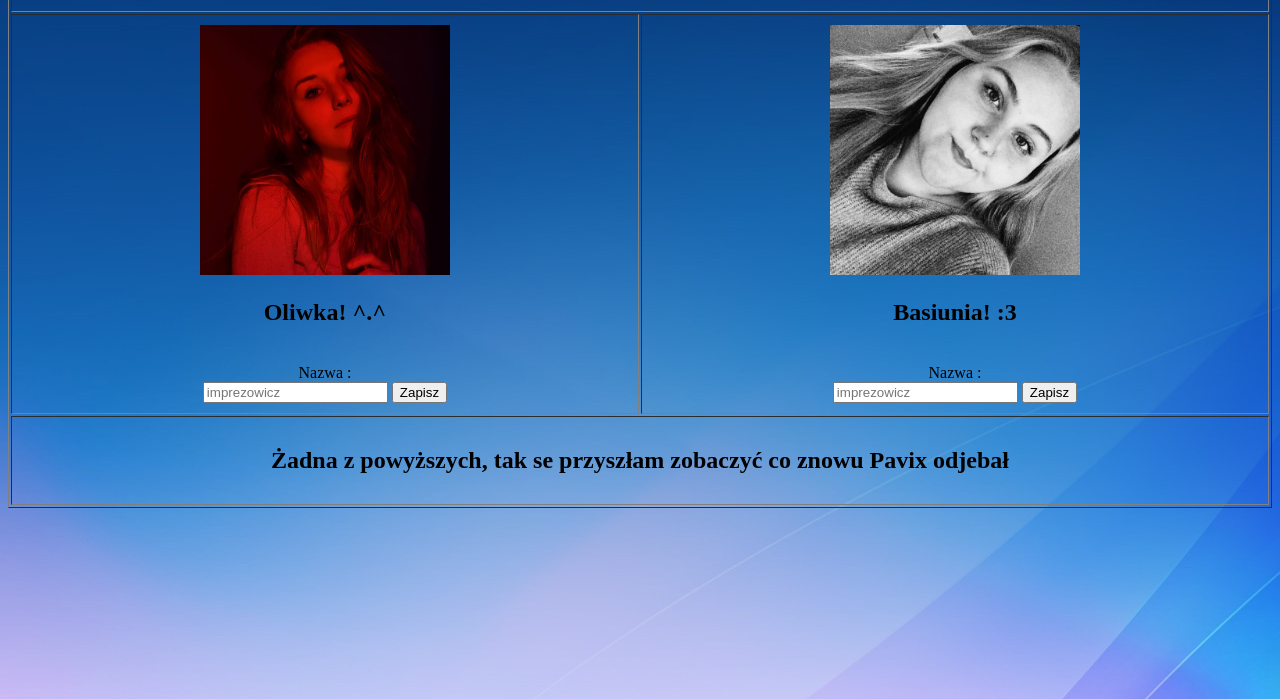
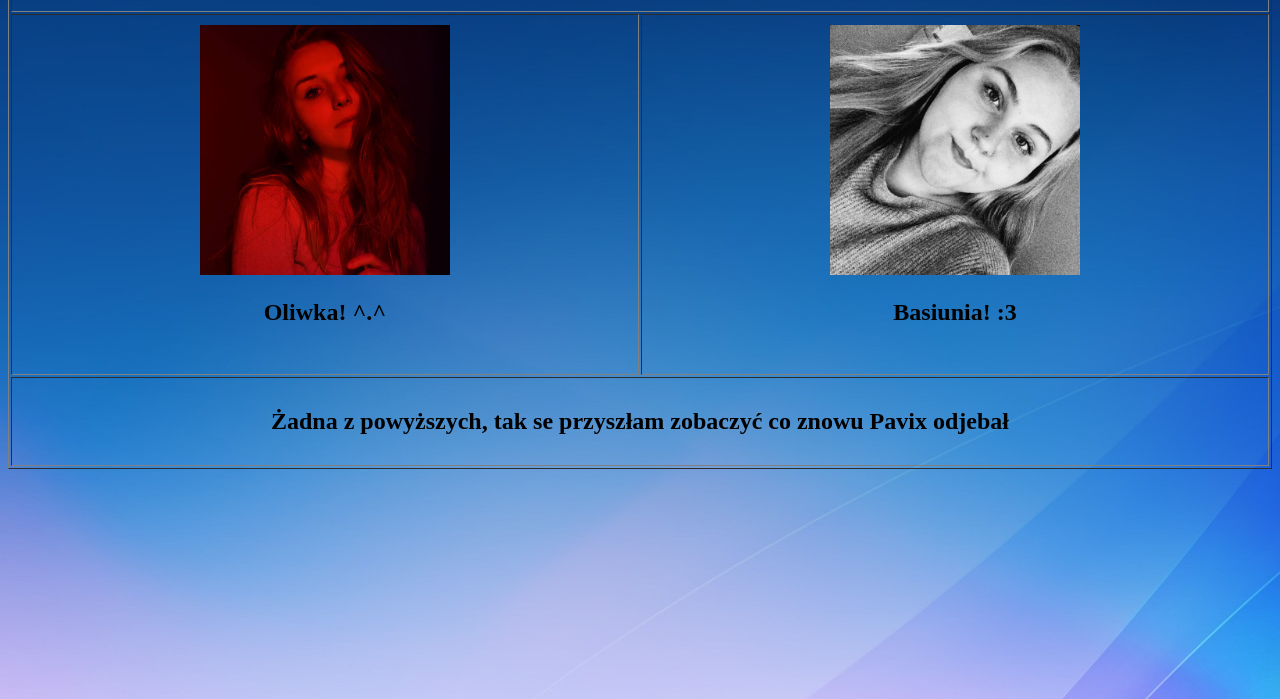
Before and after one commit to PawelKrezel/18, a plain HTML site: page index.html in a window 1280 px wide. Shown: the part 101-800 px from the top of the page. Drawn offline with Linux system fonts and the light colour scheme.

Commit message:
Update index.html

```diff
--- a/index.html
+++ b/index.html
@@ -14,18 +14,12 @@
 	<th colspan="2"><h1>Kto Ty taki?</h1></th>
 	<tr><td width="50%">
 		<img src="oli.jpg" width="250px" height=250px"><br><h2>Oliwka! ^.^</h2><br>
-		<form method="POST">
-			Nazwa :<br>
-			<input type="text" name="nazwa" placeholder="imprezowicz"> <input type="submit" value="Zapisz">
-		</form>
+
 	</td>
 
 	<td width="50%">
 		<img src="basi.jpg"  width=250px" height=250px"><br><h2>Basiunia! :3</h2><br>
-		<form method="POST">
-			Nazwa :<br>
-			<input type="text" name="nazwa" placeholder="imprezowicz"> <input type="submit" value="Zapisz">
-		</form>
+
 	</td></tr>
 
 	<tr><td colspan="2">
```
